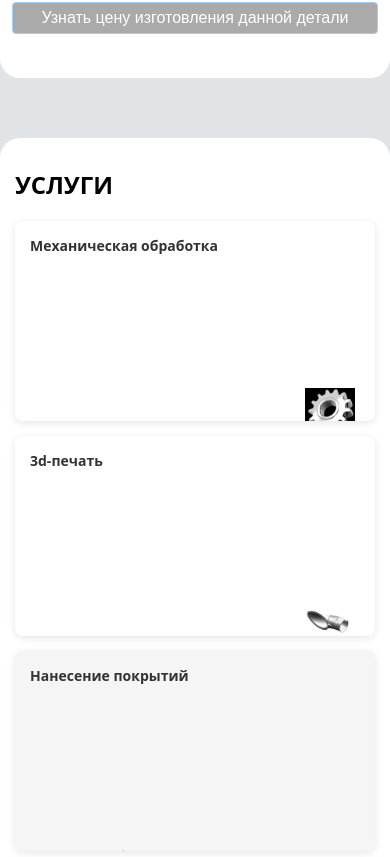
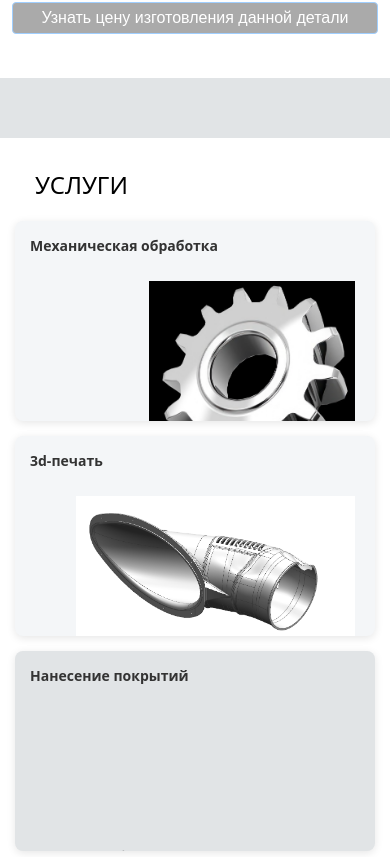
Before and after one commit to js-owl/maas-front, a Vue app: page / in a window 390 px wide. Shown: the part 707-1564 px from the top of the page. Built offline with nearby package versions, Linux system fonts and the light colour scheme; no server answers.

Commit message:
Refactor SectionAbility.vue and style.css to enhance mobile responsiveness. Updated padding and background colors for improved visual consistency, and removed unnecessary styles for cleaner code. Adjusted border-radius in style.css for mobile view.

```diff
--- a/src/components/sections/SectionAbility.vue
+++ b/src/components/sections/SectionAbility.vue
@@ -84,8 +84,8 @@ const abilities = ref([
 .ability-title {
   font-size: 50px;
   color: #000;
-  font-weight: bold;
-  padding: 10px 0 20px 0;
+  /* font-weight: bold; */
+  padding: 10px 0 20px 20px;
   margin: 0;
 }
 
@@ -94,12 +94,12 @@ const abilities = ref([
   grid-template-columns: repeat(3, 1fr);
   grid-template-rows: repeat(2, 1fr);
   gap: 20px;
-  max-width: 1200px;
-  margin: 0 auto;
+  /* max-width: 1200px;
+  margin: 0 auto; */
 }
 
 .service-card {
-  background: #fff;
+  background: #f4f6f8;
   border-radius: 8px;
   box-shadow: 0 2px 8px rgba(0, 0, 0, 0.1);
   transition: transform 0.2s ease, box-shadow 0.2s ease;
@@ -114,7 +114,7 @@ const abilities = ref([
 }
 
 .card-development {
-  background: #f5f5f5;
+  background: #e1e4e6;
 }
 
 .card-link {
@@ -179,8 +179,8 @@ const abilities = ref([
   }
 
   .card-icon {
-    width: 50px;
-    height: 50px;
+    /* width: 50px;
+    height: 50px; */
   }
 }
 
--- a/src/style.css
+++ b/src/style.css
@@ -24,5 +24,6 @@ body {
 @media (max-width: 767px) {
   .section-basic {
     min-height: auto;
+    border-radius: 0;
   }
 }
```
